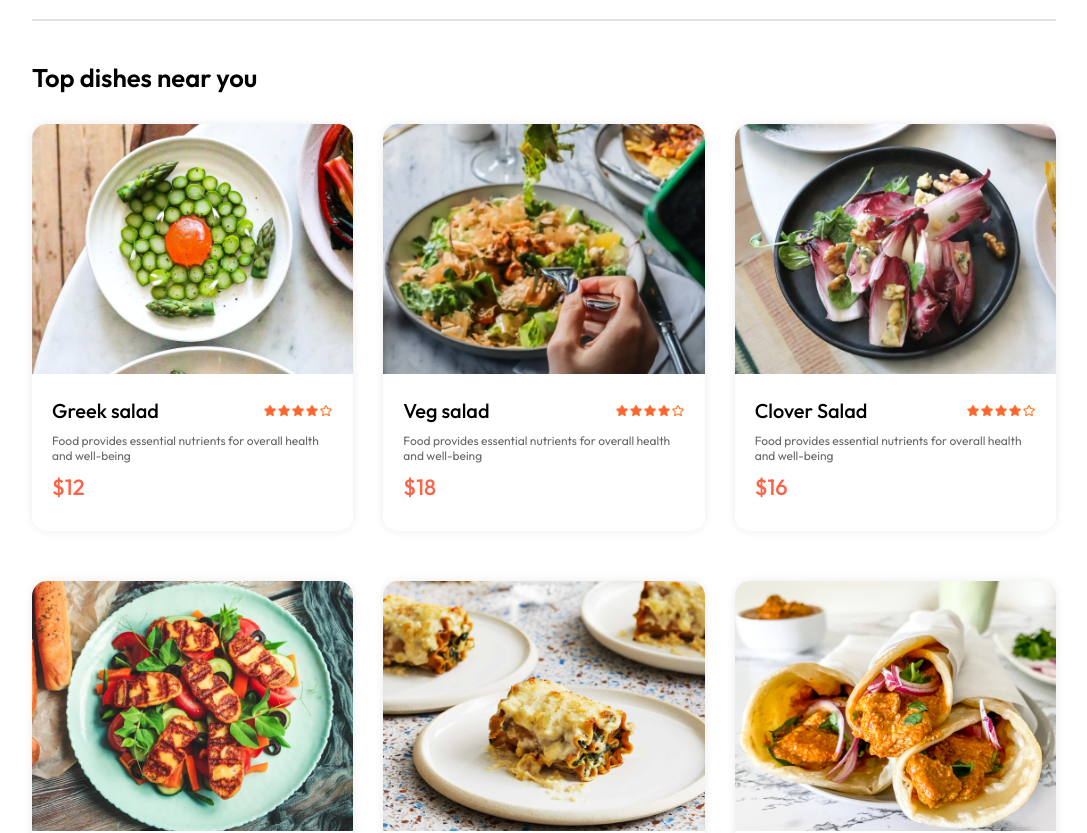
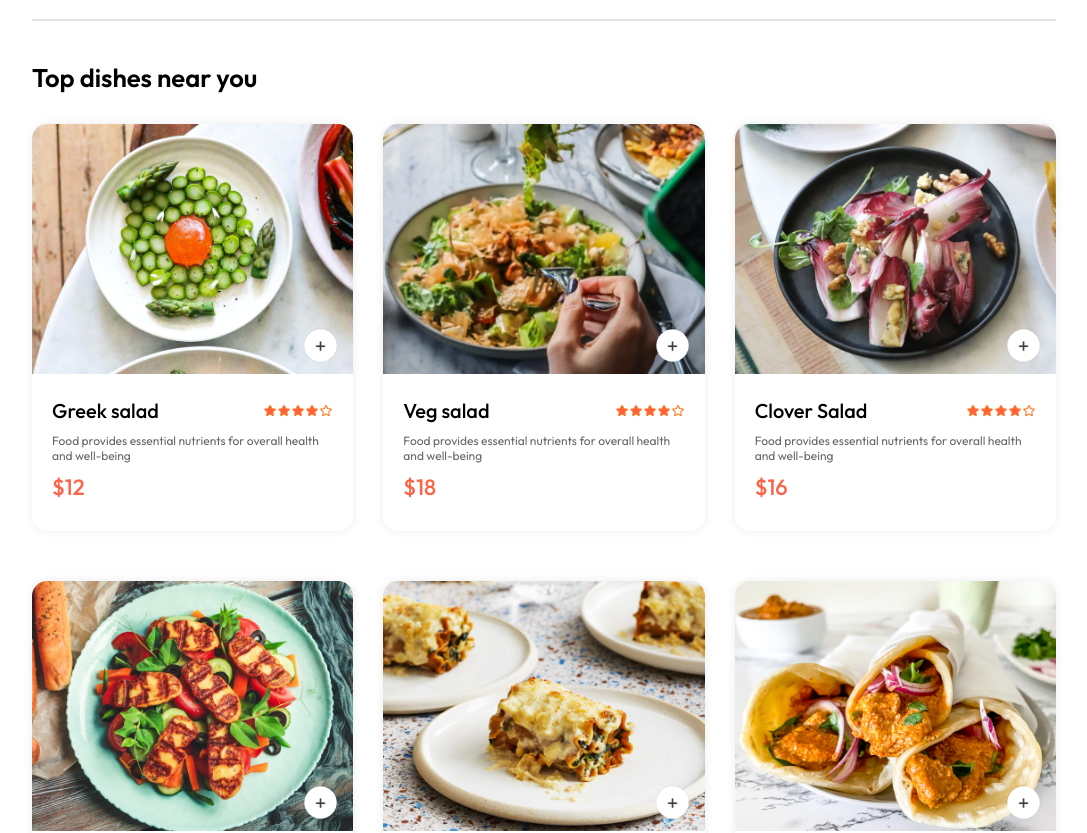
Before and after one commit to Nadeeshana-Lahiru/E-Commerce-Food-Delivery-System, a React (Vite) app in the folder frontend/: page / in a window 1280 px wide. Shown: the part 880-1713 px from the top of the page, without its empty margins (96-1183 px from the left). Built offline with nearby package versions, Linux system fonts and the light colour scheme.

Commit message:
Add Button with useState for ItemCount

```diff
--- a/frontend/src/components/FoodItem/FoodItem.css
+++ b/frontend/src/components/FoodItem/FoodItem.css
@@ -43,3 +43,32 @@
     font-weight: 500;
     margin: 10px 0px;
 }
+
+.food-item-img-container{
+    position: relative;
+}
+
+.food-item-img-container .add{
+    width: 35px;
+    position: absolute;
+    bottom: 15px;
+    right: 15px;
+    cursor: pointer;
+    border-radius: 50%;
+}
+
+.food-item-counter{
+    position: absolute;
+    bottom: 15px;
+    right: 15px;
+    display: flex;
+    align-items: center;
+    gap: 10px;
+    padding: 6px;
+    border-radius: 50px;
+    background-color: white;
+}
+
+.food-item-counter img{
+    width: 30px;
+}
--- a/frontend/src/components/FoodItem/FoodItem.jsx
+++ b/frontend/src/components/FoodItem/FoodItem.jsx
@@ -1,13 +1,26 @@
-import React from 'react'
+import React, { useState } from 'react'
 import "./FoodItem.css"
 import { assets } from '../../assets/assets'
 
 const FoodItem = ({id,name,price,description,image}) => {
+
+    // use state for button initial with zero
+    const [itemCount,setItemCount] = useState(0)
+
   // display the food items
   return (
     <div className='food-item'>
         <div className="food-item-img-container">
             <img className="food-item-image" src={image} alt="" />
+            {/* itemcount not equal to 0 then image with click add button with itemCount, */}
+            {!itemCount
+                ?<img className='add' onClick={()=>setItemCount(prev=>prev+1)} src={assets.add_icon_white} alt="" />
+                :<div className='food-item-counter'>
+                    <img onClick={()=>setItemCount(prev=>prev-1)} src={assets.remove_icon_red} alt="" />
+                    <p>{itemCount}</p>
+                    <img onClick={()=>setItemCount(prev=>prev+1)} src={assets.add_icon_green} alt="" />
+                </div>
+            }
         </div>
         <div className="food-item-inform">
             <div className="food-item-name-rating">
```
